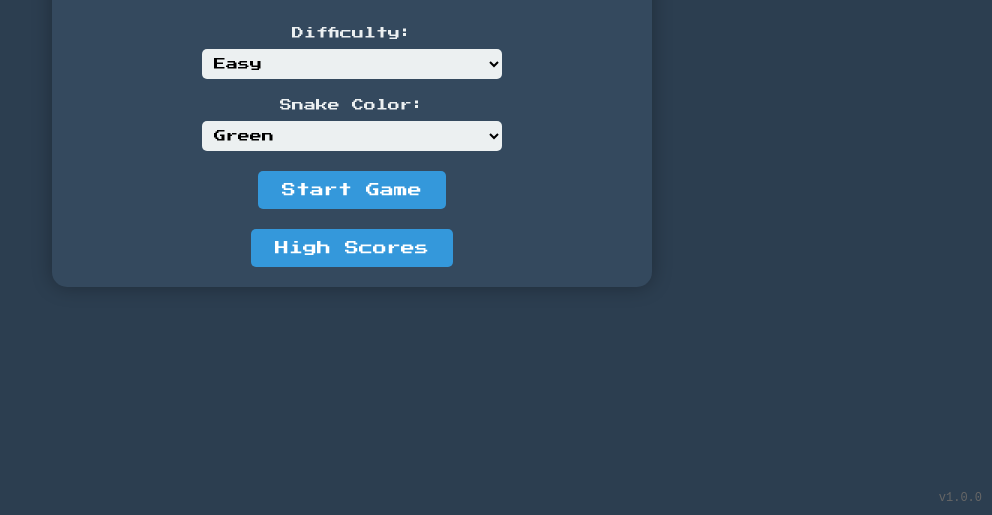
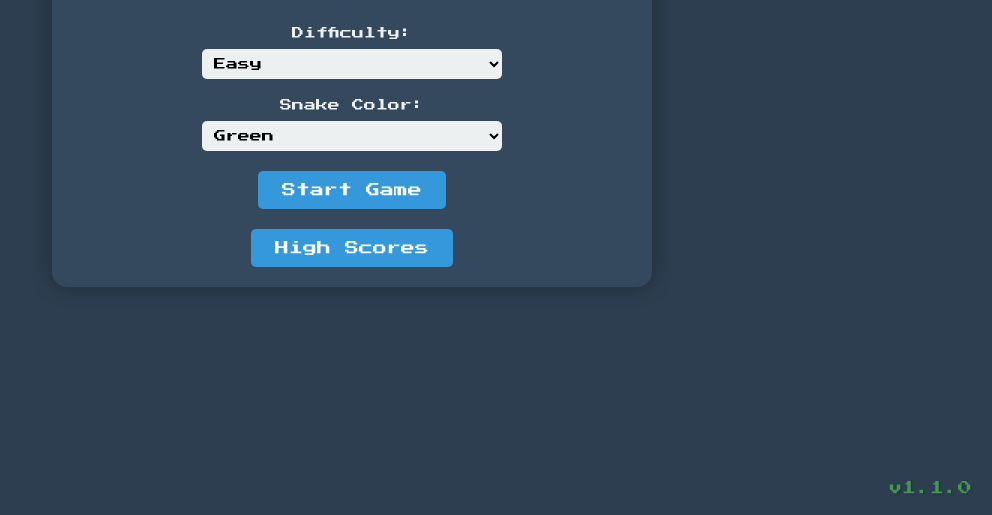
Before and after one commit to VolodyaIAM/snake-game, a plain HTML site: page index.html in a window 1280 px wide. Shown: the part 285-800 px from the top of the page, without its empty margins (288-1280 px from the left). Drawn offline with Linux system fonts and the light colour scheme.

Commit message:
Updated version display and styling
- Changed version to v1.1.0
- Improved version display styling
- Updated version position and font
- Added text shadow and opacity effects

```diff
--- a/index.html
+++ b/index.html
@@ -64,7 +64,7 @@
             <button id="menuBtn">Main Menu</button>
         </div>
     </div>
-    <div class="version">v1.0.0</div>
+    <div class="version">v1.1.0</div>
     <!-- Firebase SDK -->
     <script src="https://www.gstatic.com/firebasejs/9.6.0/firebase-app-compat.js"></script>
     <script src="https://www.gstatic.com/firebasejs/9.6.0/firebase-database-compat.js"></script>
--- a/style.css
+++ b/style.css
@@ -207,12 +207,14 @@ input[type="text"] {
 }
 
 .version {
-    position: fixed;
-    bottom: 10px;
-    right: 10px;
-    font-size: 12px;
-    color: #666;
-    font-family: monospace;
+    position: absolute;
+    bottom: 20px;
+    right: 20px;
+    font-size: 14px;
+    color: #4CAF50;
+    font-family: 'Press Start 2P', cursive;
+    text-shadow: 1px 1px 2px rgba(0, 0, 0, 0.3);
+    opacity: 0.8;
 }
 
 /* Mobile Styles */
```
